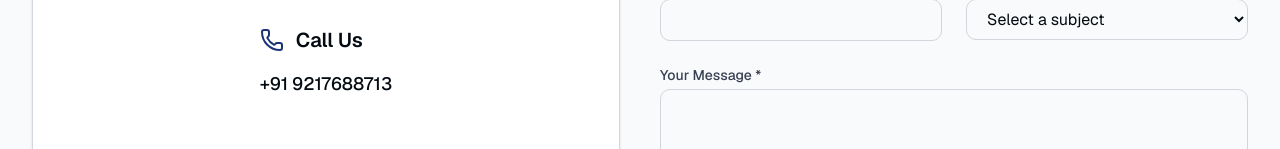
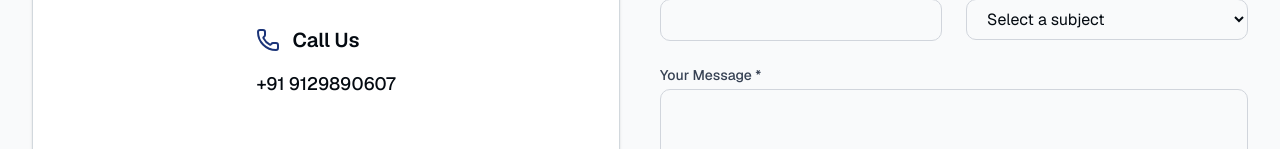
Before and after one commit to myproject8655/cyber-report, a Next.js app: page /contact in a window 1280 px wide. Shown: the part 651-800 px from the top of the page. Built offline with nearby package versions, Linux system fonts and the light colour scheme; no server answers.

Commit message:
Update index.ts

```diff
--- a/src/data/index.ts
+++ b/src/data/index.ts
@@ -1,4 +1,4 @@
 export const data = {
   siteName: "Cyber Report",
-  contactPhone: "+91 9217688713",
+  contactPhone: "+91 9129890607",
 };
```
